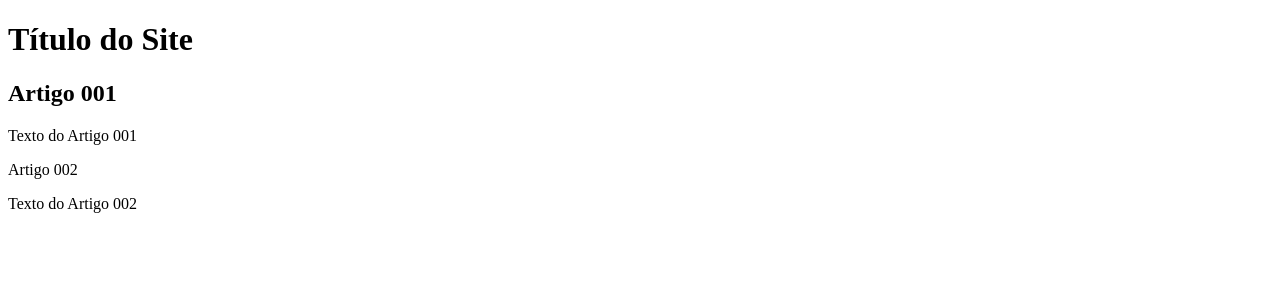
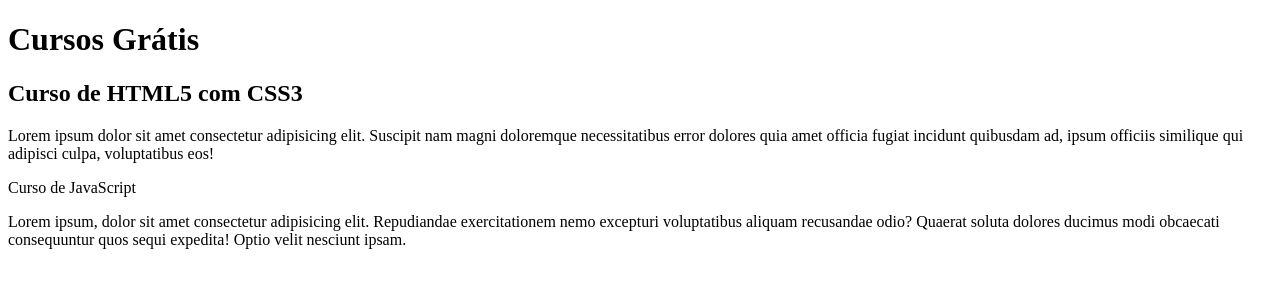
Before and after one commit to rafaelgarbelotte/projeto-site, a plain HTML site: page index.html in a window 1280 px wide. Drawn offline with Linux system fonts and the light colour scheme.

Commit message:
começando a escrever o conteúdo

```diff
--- a/index.html
+++ b/index.html
@@ -8,14 +8,14 @@
 </head>
 <body><main>
     <header>
-        <h1>Título do Site</h1>
+        <h1>Cursos Grátis</h1>
     </header>
     <article>
-        <h2>Artigo 001</h2>
-        <p>Texto do Artigo 001</p>
+        <h2>Curso de HTML5 com CSS3</h2>
+        <p>Lorem ipsum dolor sit amet consectetur adipisicing elit. Suscipit nam magni doloremque necessitatibus error dolores quia amet officia fugiat incidunt quibusdam ad, ipsum officiis similique qui adipisci culpa, voluptatibus eos!</p>
     </article>
-    <article>Artigo 002</article>
-    <p>Texto do Artigo 002</p>
+    <article>Curso de JavaScript</article>
+    <p>Lorem ipsum, dolor sit amet consectetur adipisicing elit. Repudiandae exercitationem nemo excepturi voluptatibus aliquam recusandae odio? Quaerat soluta dolores ducimus modi obcaecati consequuntur quos sequi expedita! Optio velit nesciunt ipsam.</p>
 </main>
 
 </body>
```
